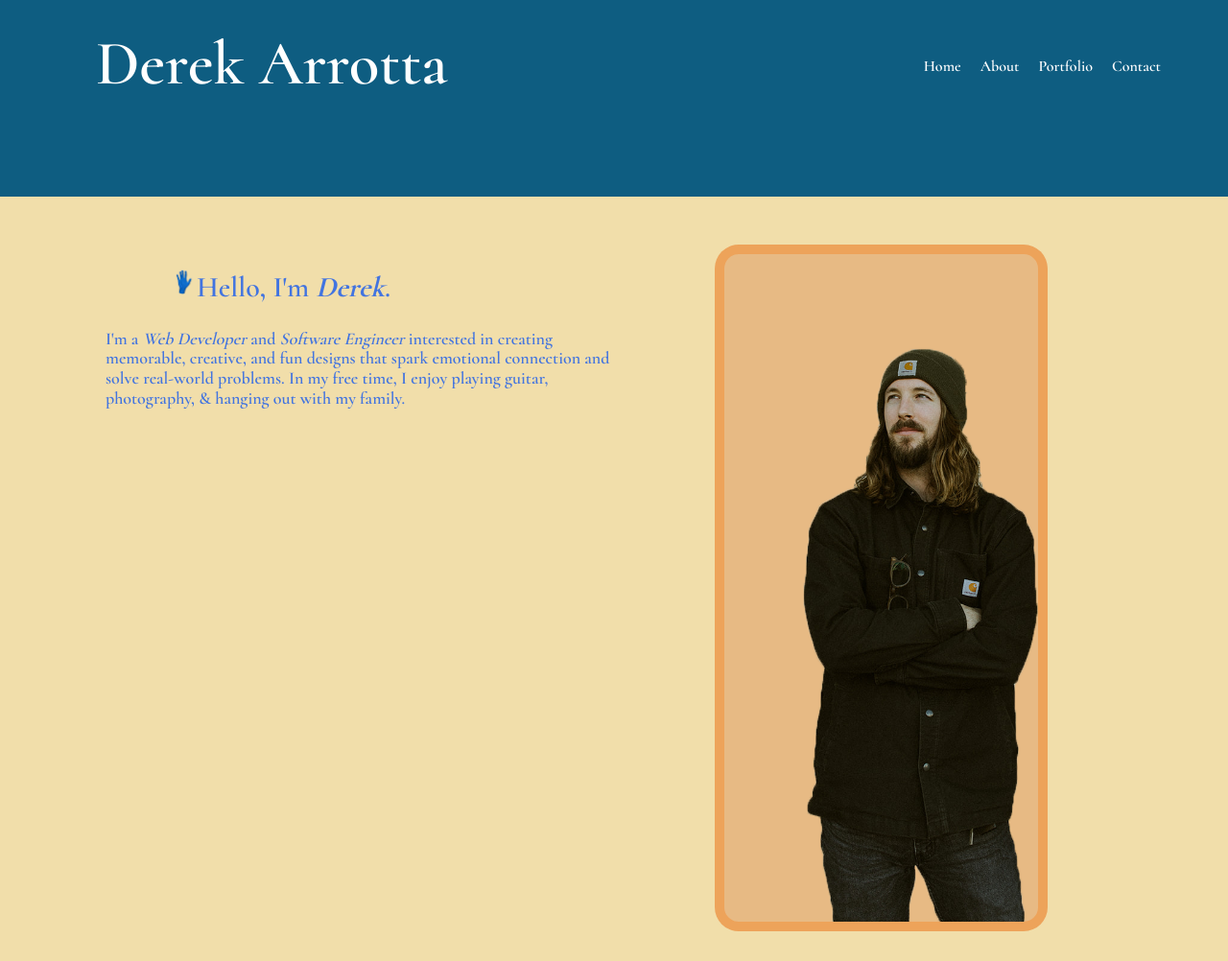
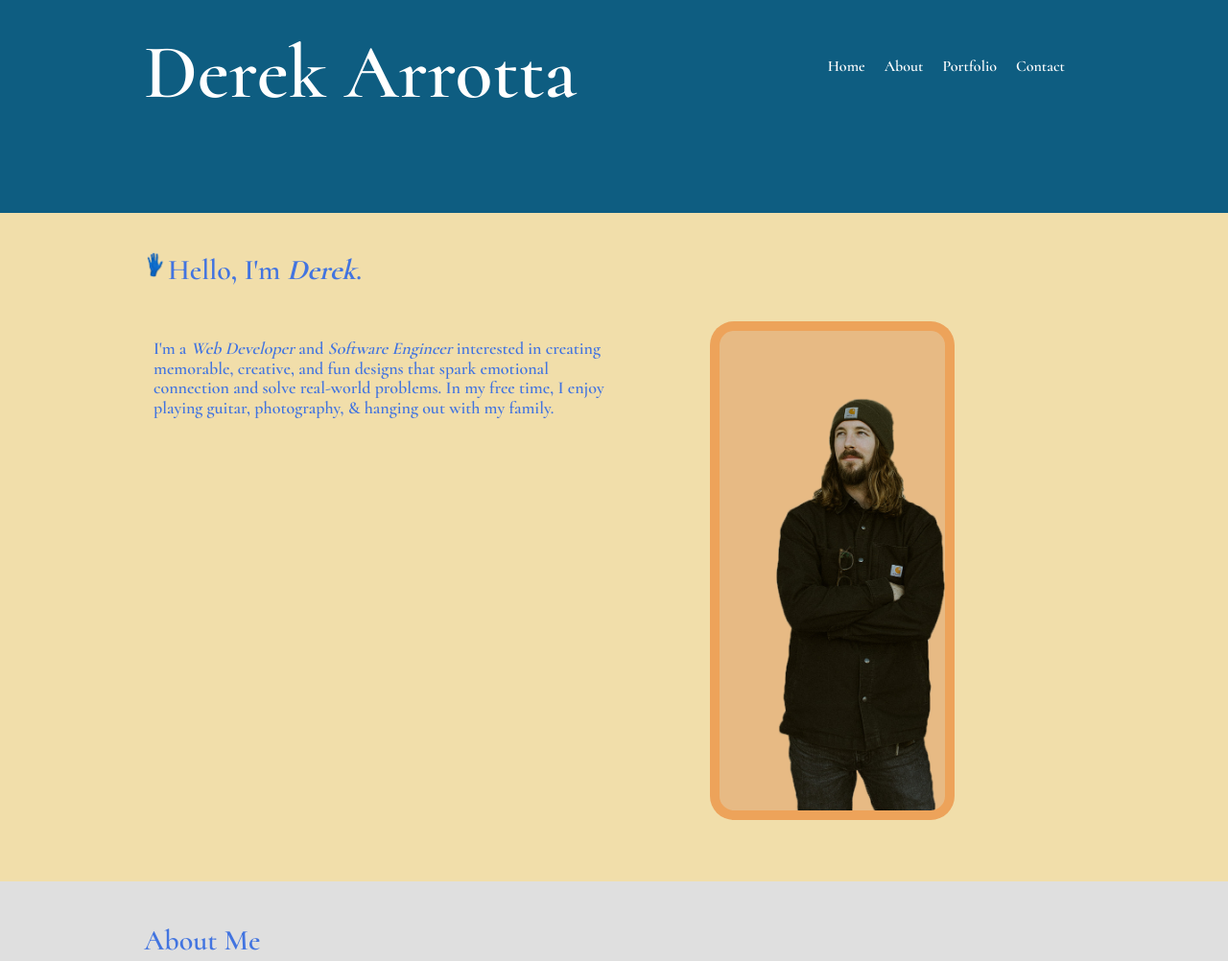
Before and after one commit to derek-arrotta/portfolio-site-v2, a plain HTML site: page index.html in a window 1280 px wide. Shown: the top 1002 px of the page at 96% size. Drawn offline with nearby package versions, Linux system fonts and the light colour scheme; a web font is replaced by a local one.

Commit message:
fixed layout issues
updated index to fix padding issues and layout issues that were causing it not to display correctly in google dev tools.

```diff
--- a/index.html
+++ b/index.html
@@ -61,10 +61,9 @@ Description/Comments:   This is the primary html code for my portfolio website.
         <main>
             <!-- INTRO (waving blue hand gif, intro, and interests) -->
             <article id="home">
+                <h2><img src="images/waving-blue-hand.gif" width="25" class="gif" alt="waving blue hand gif"/>Hello, I'm <strong><em>Derek</em></strong>.</h2>
                 <div class="group">
                     <div class="item">
-                        <h2> <img src="images/waving-blue-hand.gif" width="25" class="gif" alt="waving blue hand gif"/>Hello, I'm <strong><em>Derek</em></strong>.
-                        </h2>
                         <p>I'm a <em>Web Developer </em>and <em>Software Engineer</em> interested in creating memorable, creative, and
                             fun designs that spark emotional connection and solve real-world problems. In my free time, I enjoy playing
                             guitar, photography, & hanging out with my family.
@@ -153,7 +152,7 @@ Description/Comments:   This is the primary html code for my portfolio website.
                             </form>
                         </div>
                         <div class="item">
-                            <img src="images/detroit.jpg" class="jpg" width="250" alt="map of detroit"/>
+                            <img src="images/detroit.jpg" class="jpg" alt="map of detroit"/>
                         </div>
                     </div>
             </article>
--- a/style.css
+++ b/style.css
@@ -32,7 +32,7 @@ p {
 }
 
 header, #home, #about, #portfolio, footer {
-  padding-left: 100px;
+  padding-left: 20px;
   padding-right: 50px;
 }
 
@@ -94,7 +94,7 @@ header h1 {
   margin: 0;
   padding-bottom: 100px;
   font-family: 'rig-shaded-medium-extrude', 'Cormorant', Tahoma, sans-serif, 'Times New Roman', Arial;
-  font-size: 65px;
+  font-size: 50px;
   font-weight: 50;
 }
 
@@ -106,9 +106,9 @@ header h1 {
   background: #e2a872a9;
 }
 
-#home img {
-  max-width: 60%;
-  margin-left: 70px;
+#home .group img {
+  max-width: 50%;
+  margin-left: 90px;
 }
 
 /* ABOUT ME*/
@@ -148,10 +148,6 @@ footer {
   padding-bottom: 50px;
 }
 
-#contact .item img {
-  padding-left: 70px;
-}
-
 /* contact form */
 form {
   padding-right: 50px;
@@ -189,6 +185,10 @@ form textarea {
   margin: 10px;
 }
 
+footer img {
+   max-width: 90%;
+}
+
 /* Groups & Items  (Desktop) */
 
 @media all and (min-width: 800px) {
@@ -198,4 +198,13 @@ form textarea {
     justify-content: center;
   }
 
+  header h1 {
+    font-size: 80px;
+  }
+
+  header, #home, #about, #portfolio, footer {
+    padding-left: 150px;
+    padding-right: 150px;
+  }
+
 }
```
